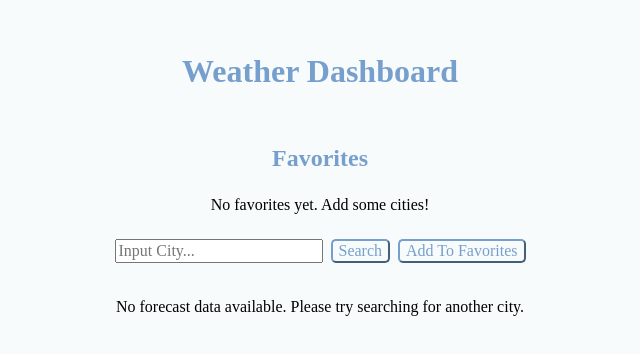
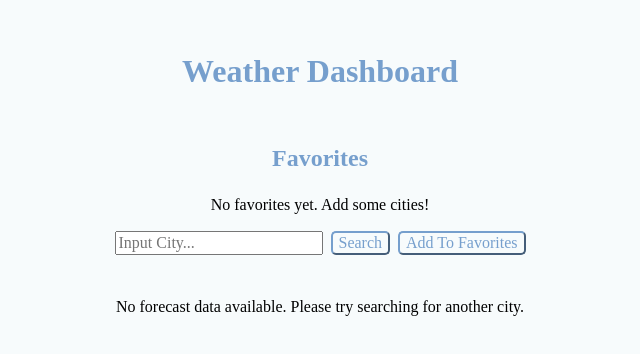
Before and after one commit to jadonahue/weather-dashboard-react, a React (Vite) app: page / in a window 1280 px wide. Shown: the part 218-572 px from the top of the page, without its empty margins (320-960 px from the left). Built offline with nearby package versions, Linux system fonts and the light colour scheme.

Commit message:
Revert button margin, add .city-search input css

```diff
--- a/src/index.css
+++ b/src/index.css
@@ -32,7 +32,6 @@ h6 {
 }
 
 button {
-  margin-top: .5rem;
   margin-left: .5rem;
   border-radius: 5px;
   border-color: #769FCD;
@@ -52,6 +51,10 @@ button:hover {
 
 .city-search {
   margin-bottom: 35px;
+}
+
+.city-search input {
+  margin-bottom: .5rem;
 }
 
 .favorite-container {
```
